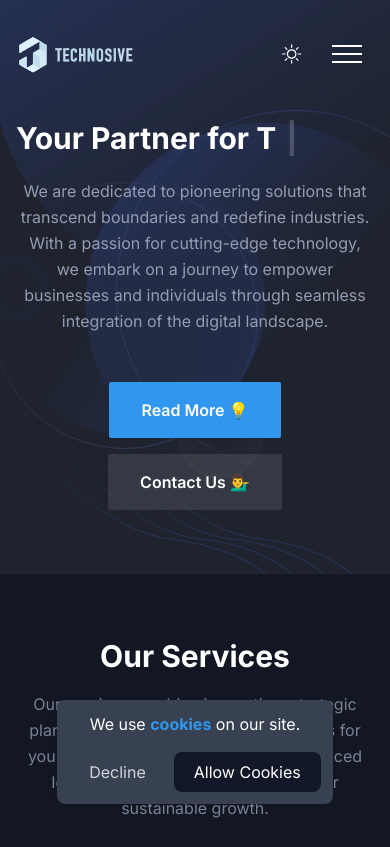
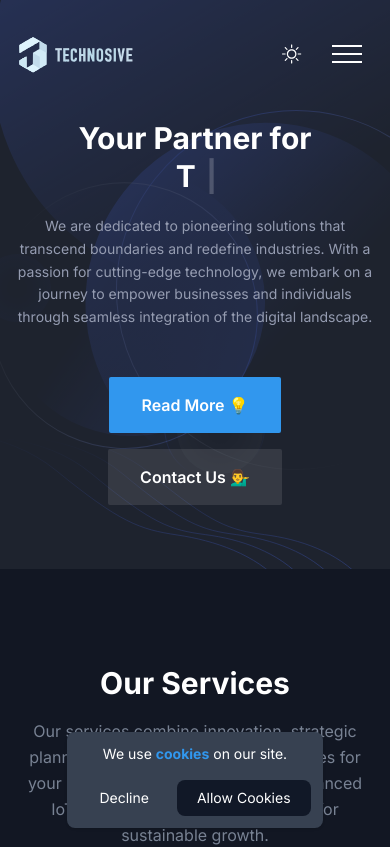
Before and after one commit to technosive/technosivenextjs, a Next.js app: page / in a window 390 px wide. Shown: the top 847 px of the page. Built offline with nearby package versions, Linux system fonts and the light colour scheme.

Commit message:
feat: Added responsiveness to website

```diff
--- a/app/anti-slavery-policy/page.tsx
+++ b/app/anti-slavery-policy/page.tsx
@@ -25,7 +25,7 @@ const AntiSlavery = () => {
 
   return (
     <>
-      <section className="pb-[120px] pt-[150px]">
+      <section className="pb-[120px] pt-[110px] sm:pt-[150px]">
         <div className="container">
           <div className="-mx-4 flex flex-wrap justify-center">
             <div className="w-full px-4 lg:w-10/12">
--- a/app/privacy-policy/page.tsx
+++ b/app/privacy-policy/page.tsx
@@ -53,7 +53,7 @@ const PrivacyPolicy = () => {
 
   return (
     <>
-      <section className="pb-[120px] pt-[150px]">
+      <section className="pb-[120px] pt-[110px] sm:pt-[150px]">
         <div className="container">
           <div className="-mx-4 flex flex-wrap justify-center">
             <div className="w-full px-4 lg:w-10/12">
--- a/app/terms/page.tsx
+++ b/app/terms/page.tsx
@@ -11,7 +11,7 @@ export const metadata: Metadata = {
 const Terms = () => {
   return (
     <>
-      <section className="pb-[120px] pt-[150px]">
+      <section className="pb-[120px] pt-[110px] sm:pt-[150px]">
         <div className="container">
           <div className="-mx-4 flex flex-wrap justify-center">
             <div className="w-full px-4 lg:w-10/12">
--- a/components/Blog/index.tsx
+++ b/components/Blog/index.tsx
@@ -6,7 +6,7 @@ const Blog = () => {
   return (
     <section
       id="blog"
-      className="bg-gray-light py-16 dark:bg-bg-color-dark md:py-20 lg:py-28"
+      className="bg-gray-light py-24 dark:bg-bg-color-dark md:py-20 lg:py-28"
     >
       <div className="container">
         <SectionTitle
--- a/components/Contact/index.tsx
+++ b/components/Contact/index.tsx
@@ -77,7 +77,7 @@ const Contact = () => {
   };
 
   return (
-    <section id="contact" className="overflow-hidden py-16 md:py-20 lg:py-28">
+    <section id="contact" className="overflow-hidden py-24 md:py-20 lg:py-28">
       <ToastContainer />
       <div className="container">
         <div className="-mx-4 flex flex-wrap">
--- a/components/CookieBanner/CookieBanner.tsx
+++ b/components/CookieBanner/CookieBanner.tsx
@@ -22,19 +22,21 @@ export default function CookieBanner() {
     }, [cookieConsent]);
 
     return (
-        <div className={`my-10 mx-auto max-w-max md:max-w-screen-sm
+        <div className={`mb-4 mx-auto max-w-max md:max-w-screen-sm
                         fixed bottom-0 left-0 right-0
                       ${!popUp ? "hidden" : "flex"} px-3 md:px-4 py-3 justify-between items-center flex-col sm:flex-row gap-4 bg-gray-700 text-white
-                          rounded-lg shadow z-50`}>
+                          rounded-lg shadow z-[99]`}>
 
-            <div className='text-center'>
-                <Link href="/privacy-policy"><p>We use <span className='font-bold text-primary'>cookies</span> on our site.</p></Link>
+            <div className='text-center text-sm sm:text-base'>
+                <Link href="/privacy-policy"><p>We use <span className=' font-bold text-primary'>cookies</span> on our site.</p></Link>
             </div>
 
 
             <div className='flex gap-2'>
-                <button className='px-5 py-2 text-gray-300 rounded-md border-gray-900' onClick={() => setPopUp(false)}>Decline</button>
-                <button className='bg-gray-900 px-5 py-2 text-white rounded-lg' onClick={() => { setCookieConsent(true); setPopUp(false) }}>Allow Cookies</button>
+
+                <button className='text-sm px-5 py-2 text-white rounded-md ' onClick={() => setPopUp(false)}>Decline</button>
+
+                <button className='text-sm bg-gray-900 px-5 py-2 text-white rounded-lg' onClick={() => { setCookieConsent(true); setPopUp(false) }}>Allow Cookies</button>
             </div>
         </div>
     )
--- a/components/Features/index.tsx
+++ b/components/Features/index.tsx
@@ -5,7 +5,7 @@ import featuresData from "./featuresData";
 const Features = () => {
   return (
     <>
-      <section id="services" className="py-16 md:py-20 lg:py-28">
+      <section id="services" className="py-24 md:py-20 lg:py-28">
         <div className="container">
           <SectionTitle
             title="Our Services"
--- a/components/Footer/index.tsx
+++ b/components/Footer/index.tsx
@@ -209,7 +209,7 @@ const Footer = () => {
 
           <div className="h-px w-full bg-gradient-to-r from-transparent via-[#D2D8E183] to-transparent dark:via-[#959CB183]"></div>
           <div className="py-8">
-            <p className="text-center text-base text-body-color dark:text-white">
+            <p className="text-center text-sm sm:text-base text-body-color dark:text-white">
               Copyright &copy; {year} TECHNOSIVE
             </p>
           </div>
--- a/components/Hero/index.tsx
+++ b/components/Hero/index.tsx
@@ -24,10 +24,13 @@ const Hero = () => {
                 className="wow fadeInUp mx-auto max-w-[900px]"
                 data-wow-delay=".2s"
               >
-                <h1 className="mb-5 text-3xl font-bold leading-tight text-black dark:text-white sm:text-4xl sm:leading-tight md:text-5xl md:leading-tight">
-                  Your Partner for {textAnimation} <Cursor cursorStyle="|" />
+                <h1 className="mb-5 text-3xl text-center flex flex-col sm:flex-row sm:text-left sm:gap-x-4 font-bold leading-tight text-black dark:text-white sm:text-4xl sm:leading-tight md:text-5xl md:leading-tight">
+                  Your Partner for
+                  <span>
+                    {textAnimation} <Cursor cursorStyle="|" />
+                  </span>
                 </h1>
-                <p className="mb-12 text-center text-base !leading-relaxed text-body-color dark:text-body-color-dark sm:text-lg md:text-xl">
+                <p className="mb-12 text-center text-sm !leading-relaxed text-body-color dark:text-body-color-dark sm:text-lg md:text-xl">
                   We are dedicated to pioneering solutions that transcend
                   boundaries and redefine industries. With a passion for
                   cutting-edge technology, we embark on a journey to empower
--- a/components/Testimonials/index.tsx
+++ b/components/Testimonials/index.tsx
@@ -39,7 +39,7 @@ const Testimonials = () => {
   return (
     <section
       id="testimonials"
-      className="relative z-10 bg-gray-light py-16 dark:bg-bg-color-dark md:py-20 lg:py-28"
+      className="relative z-10 bg-gray-light py-24 dark:bg-bg-color-dark md:py-20 lg:py-28"
     >
       <div className="container">
         <SectionTitle
```
